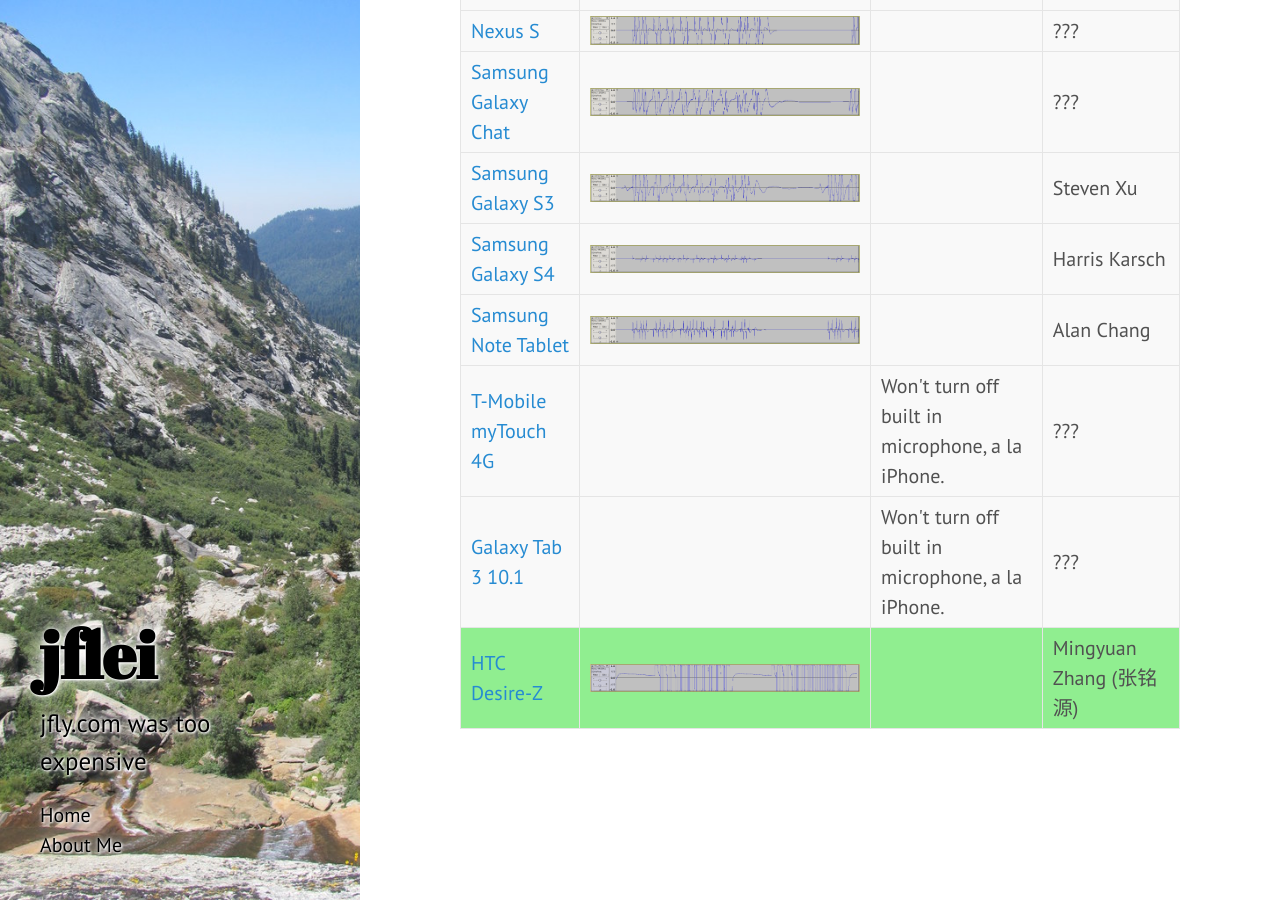
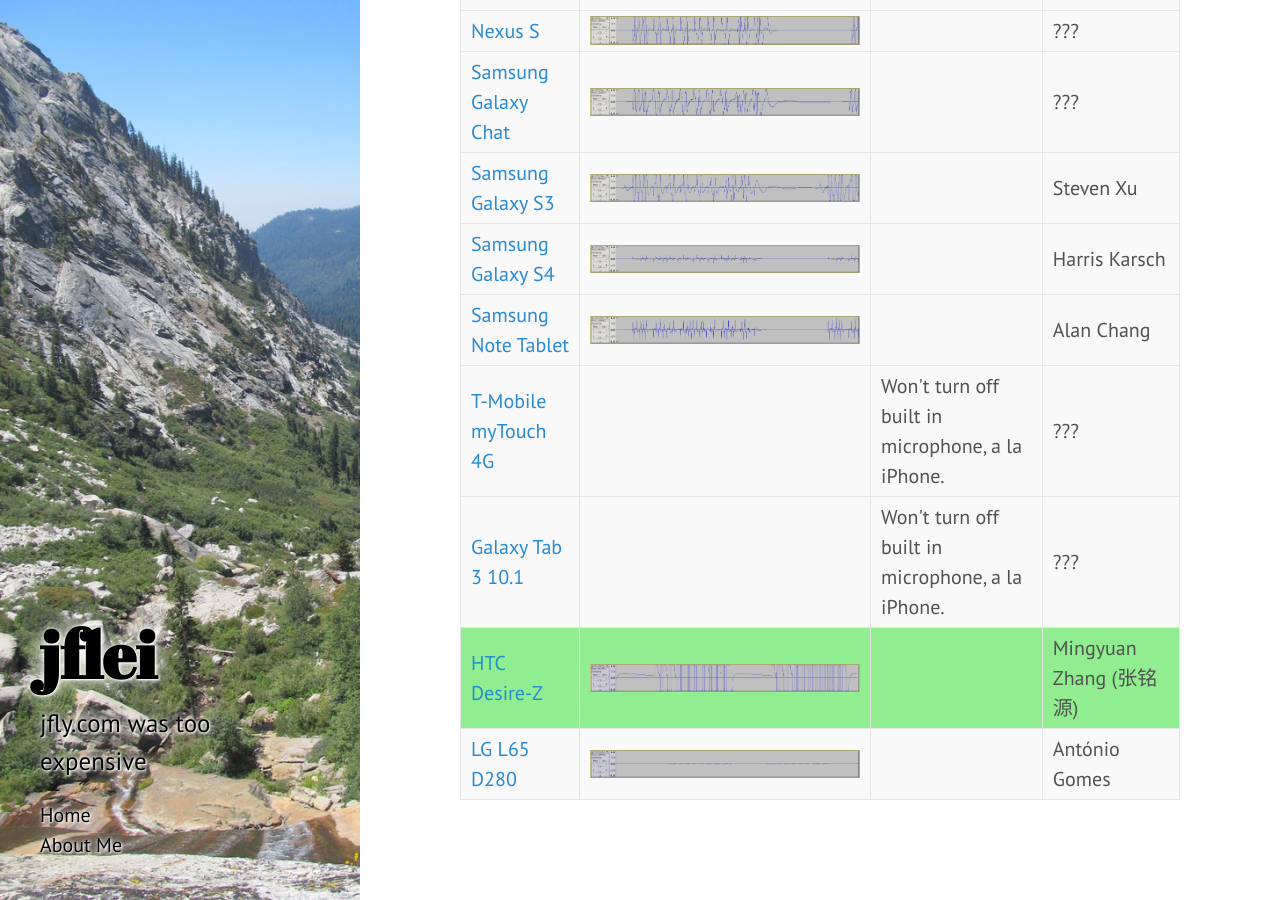
Before and after one commit to jfly/jfly.github.io, a Jekyll site: the page built from stackmat-phones.html, in a window 1280 px wide and 900 px high, scrolled down 1322 px. Built offline with Jekyll 4.4.1, drawn with Linux system fonts in a browser that asks for light colours.

Commit message:
added lg_lg65_d280 signal

```diff
--- a/_data/stackmat/phones.yml
+++ b/_data/stackmat/phones.yml
@@ -85,3 +85,8 @@
   url: http://www.gsmarena.com/htc_desire_z-3421.php
   owner: Mingyuan Zhang (张铭源)
   works: true
+
+- phone: LG L65 D280
+  id: lg_lg65_d280
+  url: http://www.gsmarena.com/lg_l65_d280-6315.php
+  owner: António Gomes
```
Also changed, not shown: public/stackmat/lg_lg65_d280.png (added), 1 other file.
